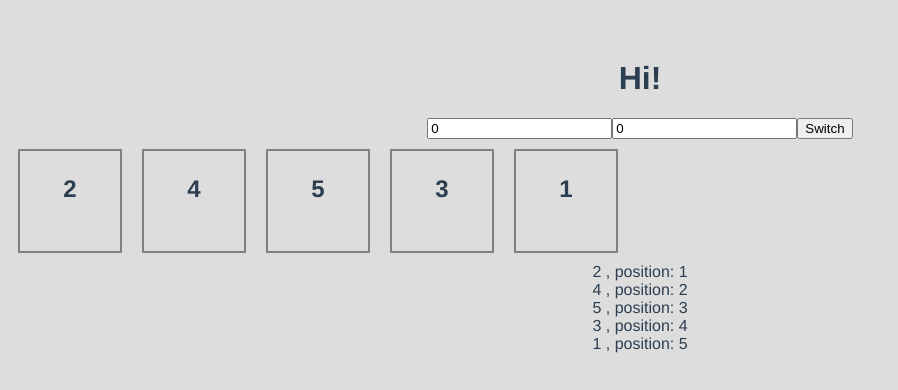
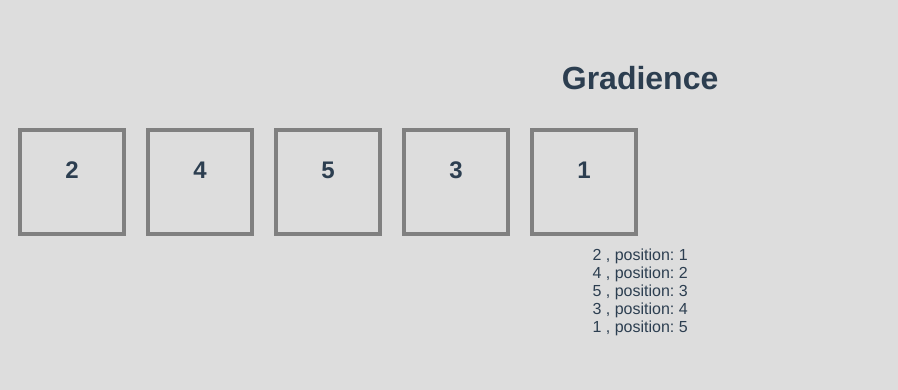
Before and after one commit to jadeleafmoon/gradiance, a Vue app: page / in a window 1280 px wide. Shown: the top 390 px of the page, without its empty margins (0-898 px from the left). Built offline with nearby package versions, Linux system fonts and the light colour scheme.

Commit message:
refactor: improve names in switchTiles

```diff
--- a/src/App.vue
+++ b/src/App.vue
@@ -1,9 +1,6 @@
 <template>
-  <h1>Hi!</h1>
+  <h1>Gradience</h1>
 
-  <input v-model="tile1" type="number"/>
-  <input v-model="tile2" type="number"/>
-  <button @click="switchTiles">Switch</button>
   <div class="grid">
     <Tile
     v-for="tile in tiles"
@@ -50,18 +47,18 @@ export default {
 
       let tile1 = this.selectedTiles[0]
       let tile2 = this.selectedTiles[1]
-      let tempPosition1 = tile1.position
-      let tempPosition2 = tile2.position
+      let position1 = tile1.position
+      let position2 = tile2.position
 
-      tile1.position = tempPosition2
-      tile2.position = tempPosition1
+      tile1.position = position2
+      tile2.position = position1
 
       tile1.isSelected = false
       tile2.isSelected = false
 
-      let temp = this.tiles[tempPosition1]
-      this.tiles[tempPosition1] = this.tiles[tempPosition2]
-      this.tiles[tempPosition2] =  temp
+      let temp = this.tiles[position1]
+      this.tiles[position1] = this.tiles[position2]
+      this.tiles[position2] =  temp
 
       this.selectedTiles = []
     },
--- a/src/components/Tile.vue
+++ b/src/components/Tile.vue
@@ -32,7 +32,7 @@ export default {
 .tile {
   width: 100px;
   height: 100px;
-  border: 2px solid gray;
+  border: 4px solid gray;
   margin: 10px
 }
 
@@ -43,6 +43,7 @@ export default {
 
 .tile.selected {
   background-color: lightblue;
+  border-color: lightblue;
 }
 
 .number {
```
